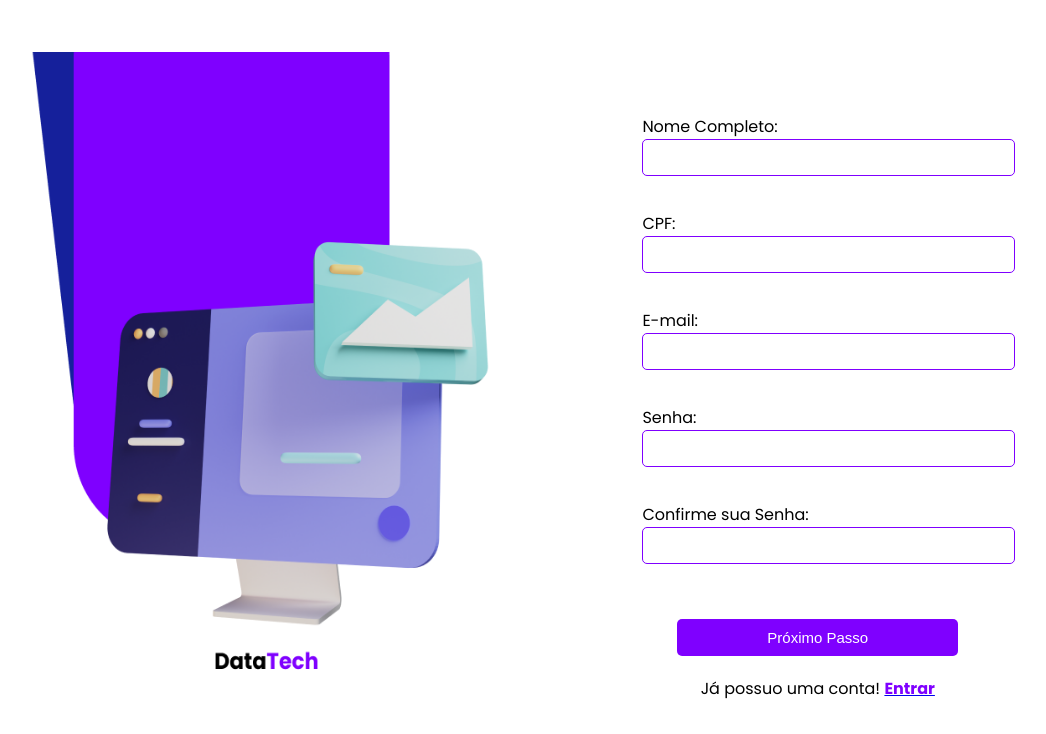
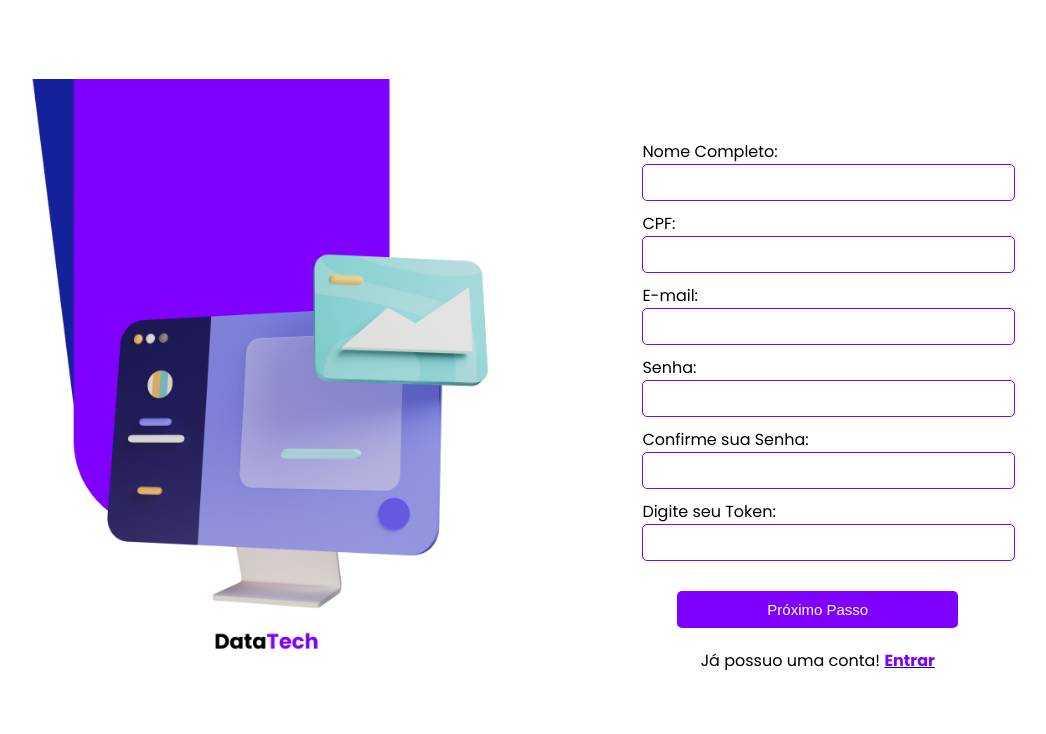
Before and after one commit to SPTECH-DataTech/DataTech, a website: page Web Application/public/cadastro.html in a window 1280 px wide. Shown: the whole page, without its empty margins (44-1090 px from the left). Drawn offline with Linux system fonts and the light colour scheme; no server answers.

Commit message:
Arrumando scrow e input Token

```diff
--- a/Web Application/public/cadastro.html
+++ b/Web Application/public/cadastro.html
@@ -32,15 +32,17 @@
 
           <div class="card-inputs">
               Nome Completo:
-              <input type="text" id="input_nome"><br>
+              <input type="text" id="input_nome">
               CPF:
-              <input type="number" id="input_cpf"><br>
+              <input type="number" id="input_cpf">
               E-mail:
-              <input type="text" id="input_email"><br>
+              <input type="text" id="input_email">
               Senha:
-              <input type="password" id="input_senha"><br>
+              <input type="password" id="input_senha">
               Confirme sua Senha:
-              <input type="password" id="input_confirmacaoSenha"><br>
+              <input type="password" id="input_confirmacaoSenha">
+              Digite seu Token:
+              <input type="number" id="input_token">
 
               <div class="container-botao-mensagem">
                 <button class="botao" onclick="cadastrar()">Próximo Passo</button>
--- a/Web Application/public/css/cadastro.css
+++ b/Web Application/public/css/cadastro.css
@@ -8,6 +8,7 @@ body {
     height: 100vh;
     margin: 0;
     position: relative;
+    overflow: hidden;
 }
 
 .container-formulario {
@@ -103,14 +104,18 @@ body {
     background-color: #7F00FF;
     color: white;
     text-align: center;
+
+
     transition: background-color 0.5s ease-in-out;
 
     font-size: 15px;
 }
 
 .botao button {
+
     width: 100%;
     text-align: center; /* Alinha o texto do botão ao centro */
+
 }
 
 .botao:hover {
```
